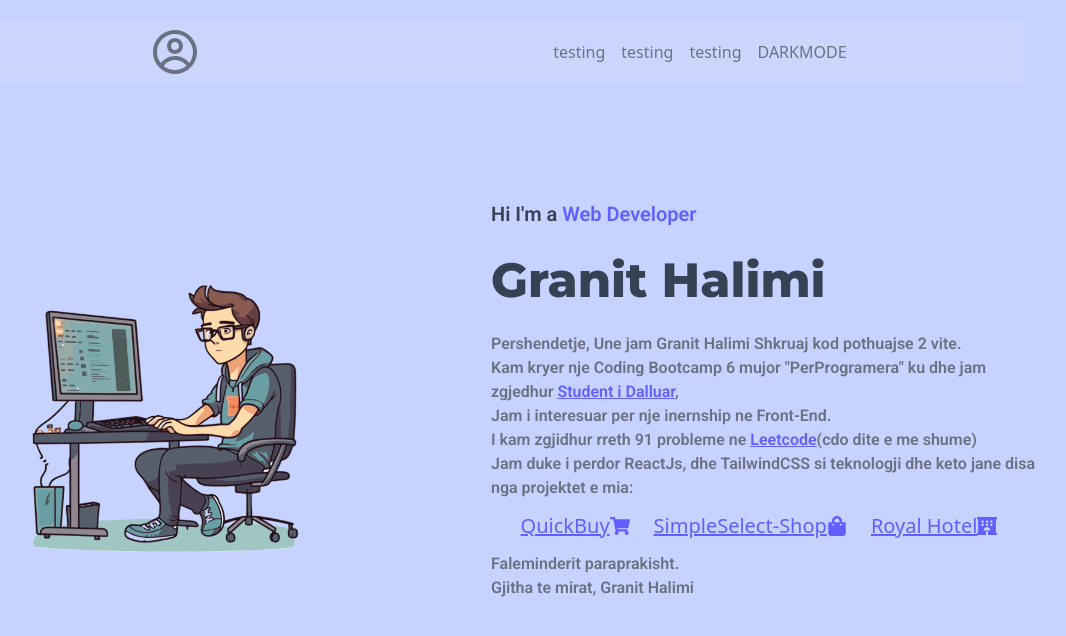
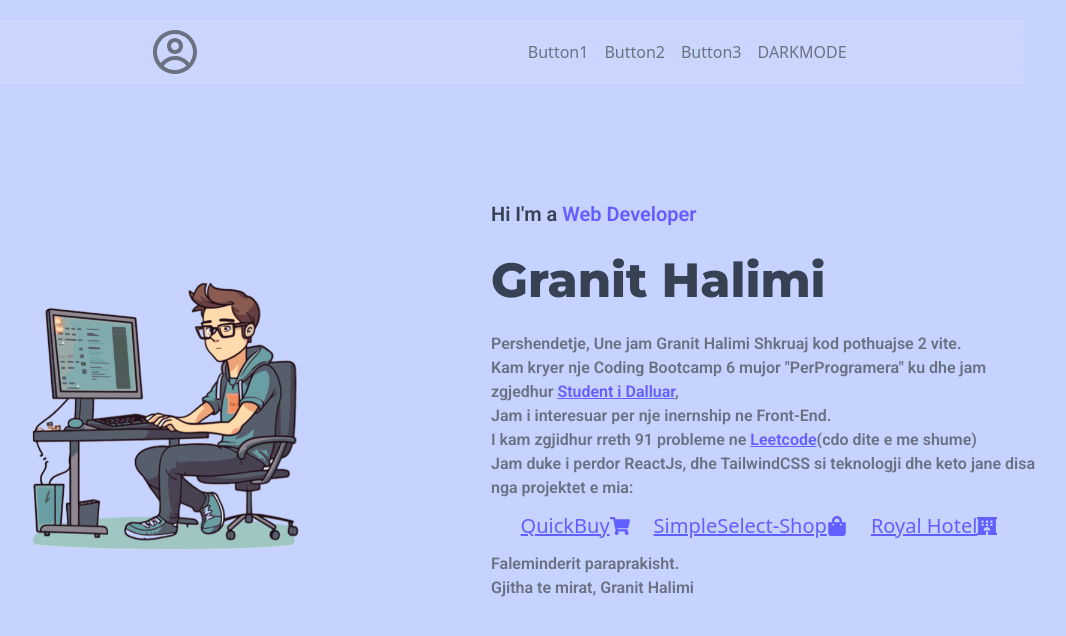
Before and after one commit to granithalimi/portfolio_website, a React (Create React App) app: page / in a window 1280 px wide. Shown: the top 636 px of the page, without its empty margins (149-1215 px from the left). Built offline with nearby package versions, Linux system fonts and the light colour scheme.

Commit message:
fixed bugs

```diff
--- a/src/Components/Header.js
+++ b/src/Components/Header.js
@@ -19,9 +19,9 @@ function Header() {
 	  			<CgProfile className={`text-5xl ${darkMode ? "text-gray-300" : "text-gray-500"}`} />
 	  </div>
 			<div className={`h-full flex gap-4 ${darkMode ? "text-gray-300" : "text-gray-500"} `}>
-	  			<button className="cursor-pointer hover:text-black duration-500">testing</button>
-	  			<button className="cursor-pointer hover:text-black duration-500">testing</button>
-	  			<button className="cursor-pointer hover:text-black duration-500">testing</button>
+	  			<button className="cursor-pointer hover:text-black duration-500">Button1</button>
+	  			<button className="cursor-pointer hover:text-black duration-500">Button2</button>
+	  			<button className="cursor-pointer hover:text-black duration-500">Button3</button>
 	  			<button onClick={e => setDarkMode(!darkMode)} className="cursor-pointer hover:text-black duration-500">DARKMODE</button>
 	  </div>
 	  </div>
--- a/src/assets/style/style.css
+++ b/src/assets/style/style.css
@@ -1,9 +1,15 @@
-@@keyframes moveY {
-  	0%, 100%{
-		transform: translateY(20%);
-	};
-	50%{
-		transform: translateY(0%);
+@keyframes moveY {
+	0% {
+		transform: translateY(0);
+	}
+	33.3% {
+		transform:  translateY(-2%);
+	}
+	66.6% {
+		transform:  translateY(2%);
+	}
+	100% {
+		transform:  translateY(0);
 	}
 }
 .roboto {
@@ -22,7 +28,7 @@
   font-style: normal;
 }
 .image{
-	animation: moveY 1s linear 1s infinite;
+	animation: moveY 4s linear 1s infinite;
 }
 .show_img{
 	transform: translateX(0);
```
